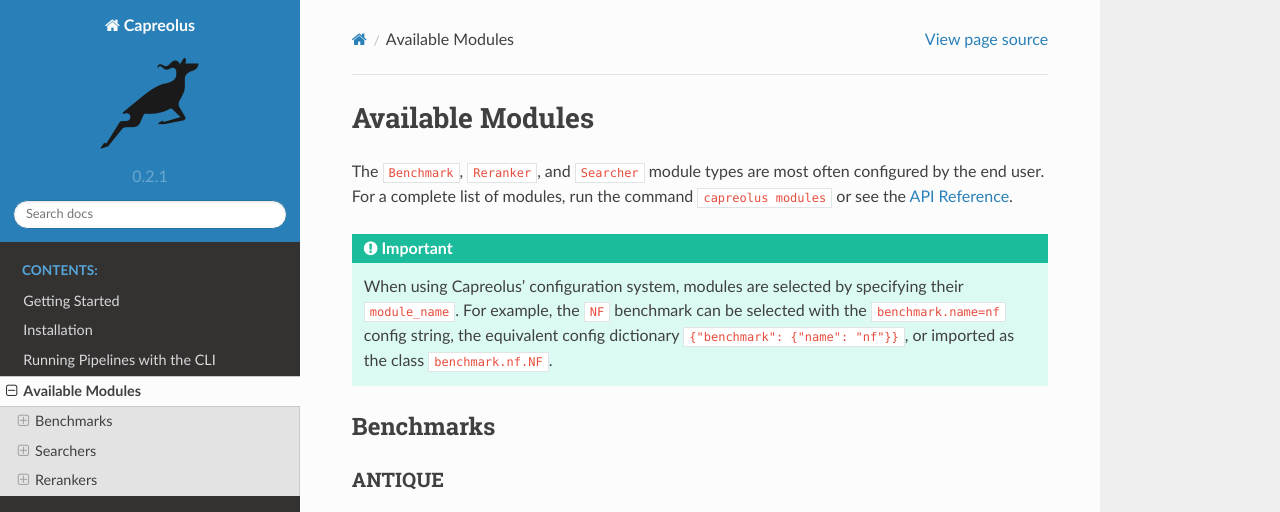
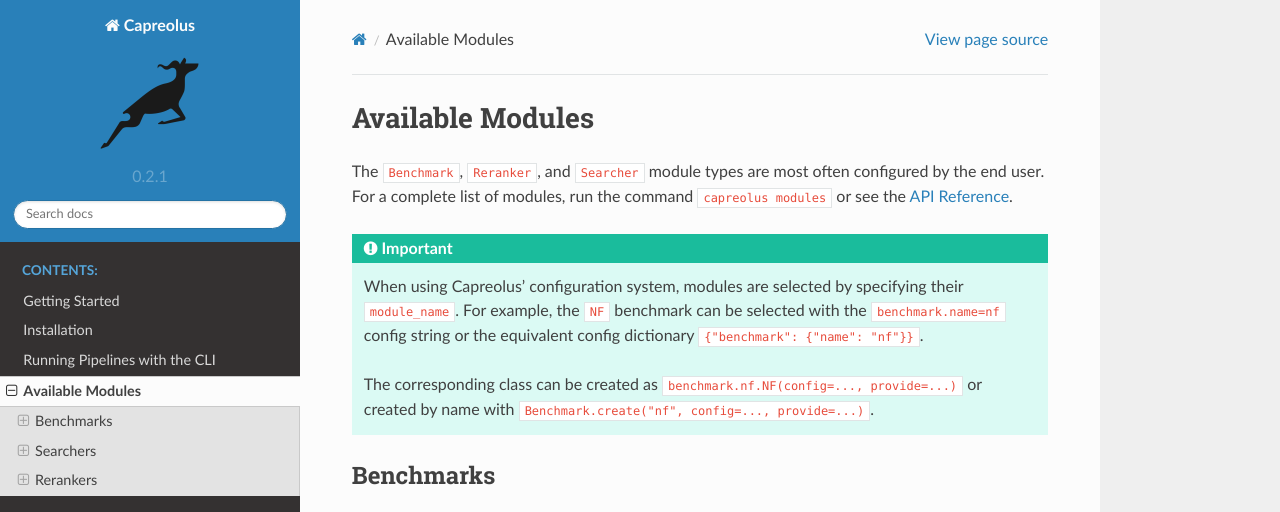
Before and after one commit to capreolus-ir/capreolus, a Sphinx documentation site: the page built from docs/modules.md, in a window 1280 px wide and 900 px high, cut to the strip 0-512 px from the top of the window. Built offline with Sphinx 7.4.7 and the Read the Docs theme 2.0.0, drawn with Linux system fonts in a browser that asks for light colours.

Commit message:
missing modules

````diff
--- a/docs/modules.md
+++ b/docs/modules.md
@@ -5,7 +5,9 @@
 
 ```eval_rst
 .. important:: When using Capreolus' configuration system, modules are selected by specifying their ``module_name``.
-   For example, the ``NF`` benchmark can be selected with the ``benchmark.name=nf`` config string, the equivalent config dictionary ``{"benchmark": {"name": "nf"}}``, or imported as the class ``benchmark.nf.NF``.
+   For example, the ``NF`` benchmark can be selected with the ``benchmark.name=nf`` config string or the equivalent config dictionary ``{"benchmark": {"name": "nf"}}``.
+
+   The corresponding class can be created as ``benchmark.nf.NF(config=..., provide=...)`` or created by name with ``Benchmark.create("nf", config=..., provide=...)``.
 ```
 
 ## Benchmarks
````
